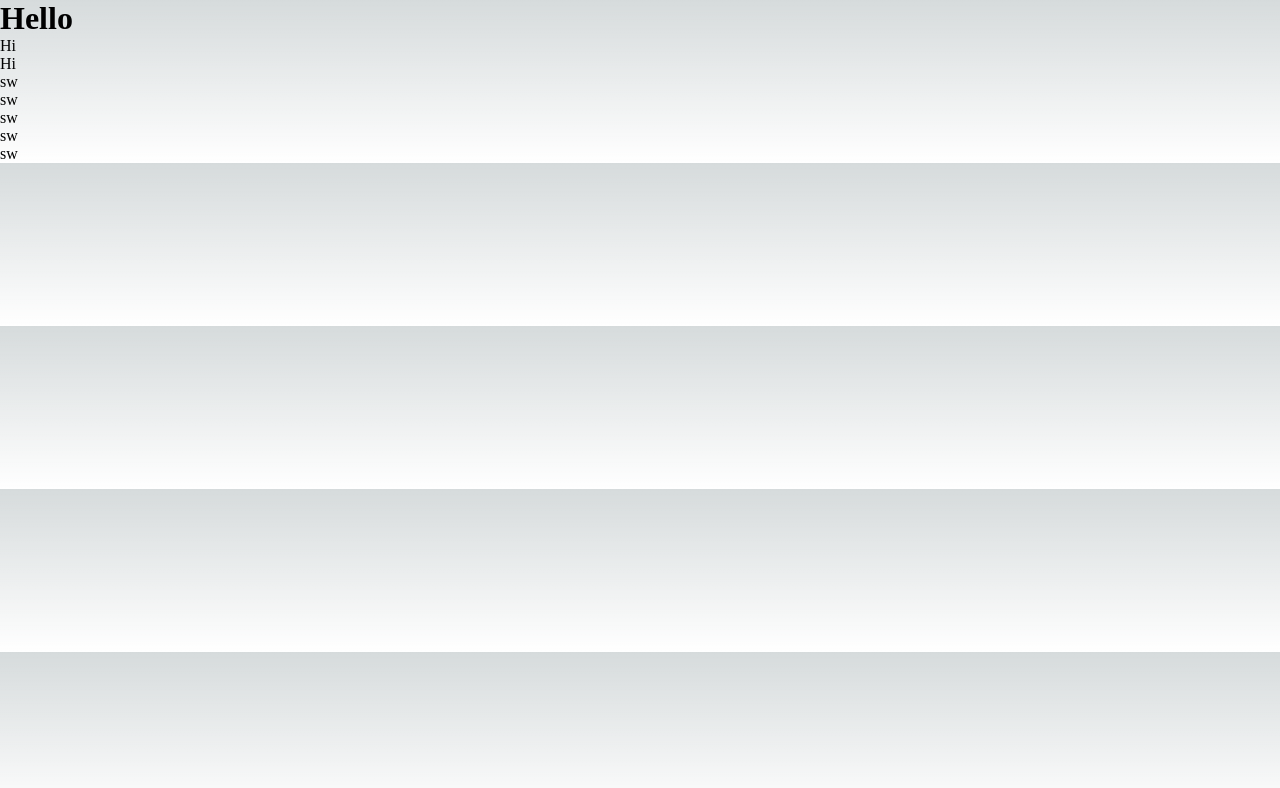
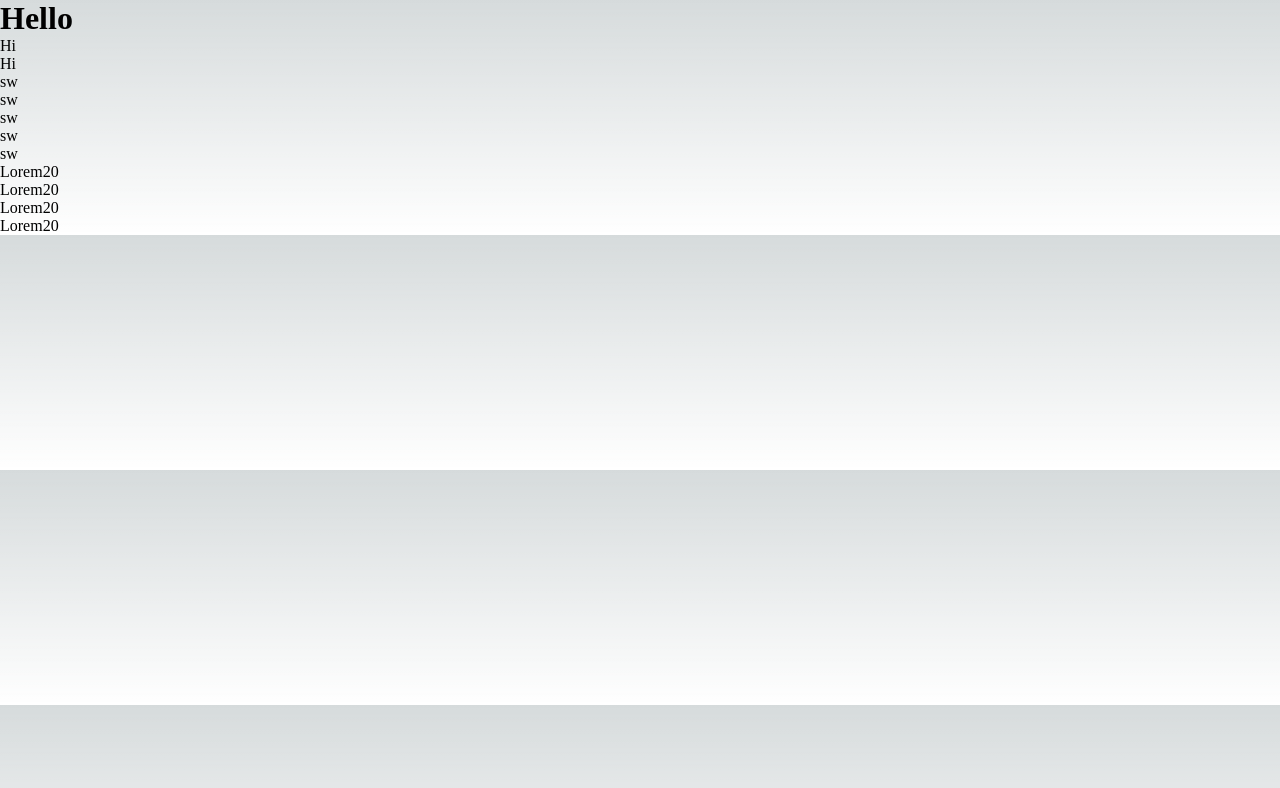
Before and after one commit to MarkivV/e-commerce, a Next.js app in the folder client/: page / in a window 1280 px wide. Shown: the top 788 px of the page. Built offline with nearby package versions, Linux system fonts and the light colour scheme.

Commit message:
p tag added

```diff
--- a/client/pages/index.tsx
+++ b/client/pages/index.tsx
@@ -11,6 +11,10 @@
               <li>sw</li>
               <li>sw</li>
           </ul>
+          <p>Lorem20</p>
+          <p>Lorem20</p>
+          <p>Lorem20</p>
+          <p>Lorem20</p>
       </>
   )
 }
```
